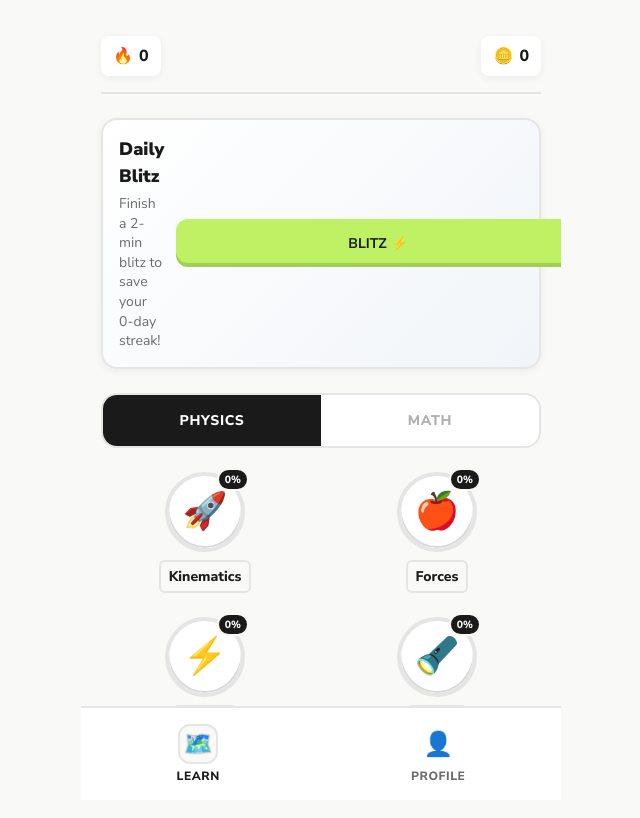
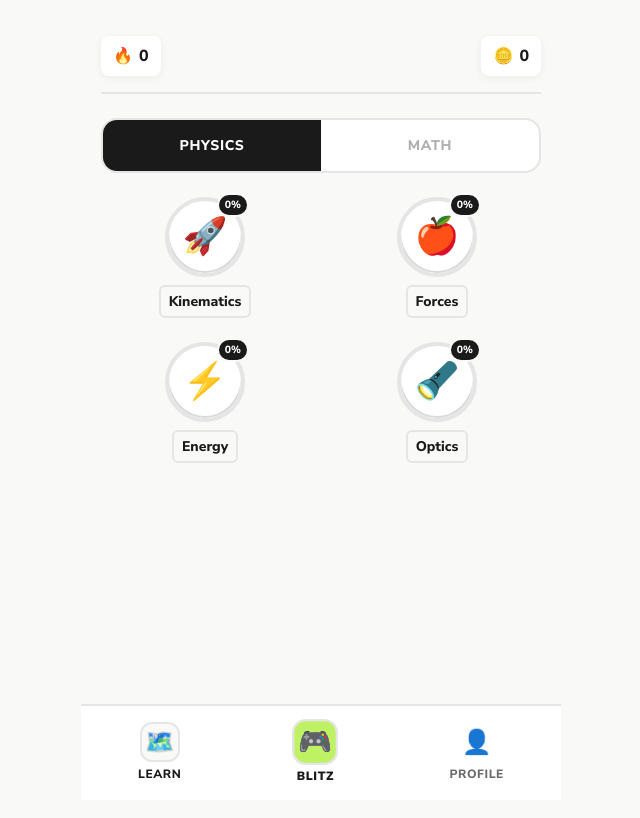
Before and after one commit to Ishrathsm/glance-pwa, a website built with Vite: page index.html in a window 1280 px wide. Shown: the whole page, without its empty margins (319-959 px from the left). Built offline with nearby package versions, Linux system fonts and the light colour scheme; no server answers.

Commit message:
feat(nav): embed quick-blitz trigger directly into primary bottom navigation

```diff
--- a/css/styles.css
+++ b/css/styles.css
@@ -978,39 +978,6 @@ body {
   color: var(--ink);
 }
 
-/* --- Daily Goal Widget --- */
-.daily-blitz-widget {
-  display: flex;
-  justify-content: space-between;
-  align-items: center;
-  background: linear-gradient(135deg, var(--bg-card), #f1f5f9);
-  border: 2px solid var(--border);
-  border-radius: var(--radius-lg);
-  padding: 16px;
-  margin: 0 0 24px 0;
-  box-shadow: var(--shadow-card);
-}
-
-.blitz-info h3 {
-  font-weight: 900;
-  margin: 0 0 4px 0;
-  font-size: 1.125rem;
-}
-
-.blitz-info p {
-  margin: 0;
-  font-size: 0.875rem;
-  color: var(--ink-light);
-  line-height: 1.4;
-}
-
-.btn-blitz-start {
-  padding: 12px 16px;
-  font-size: 0.875rem;
-  flex-shrink: 0;
-  margin-left: 12px;
-}
-
 /* --- Hubs System --- */
 .hub-tabs {
   display: flex;
--- a/index.html
+++ b/index.html
@@ -57,14 +57,6 @@
         <div class="coin-badge">
           <span>🪙</span> <span id="home-coins">0</span>
         </div>
-      </div>
-
-      <div class="daily-blitz-widget" id="daily-blitz-widget">
-        <div class="blitz-info">
-          <h3>Daily Blitz</h3>
-          <p>Finish a 2-min blitz to save your <span id="blitz-streak-value">0</span>-day streak!</p>
-        </div>
-        <button class="btn btn-primary btn-blitz-start" id="btn-daily-blitz">BLITZ ⚡</button>
       </div>
 
       <div class="hub-tabs">
@@ -342,6 +334,11 @@
         <span class="nav-icon">🗺️</span>
         <span class="nav-label">Learn</span>
       </button>
+      <button class="nav-item nav-item-blitz" id="nav-btn-blitz">
+        <span class="nav-icon"
+          style="background: var(--accent); color: var(--ink); border: 2px solid var(--border); transform: scale(1.15); box-shadow: var(--shadow-sm); border-radius: 12px; margin-bottom: 2px;">🎮</span>
+        <span class="nav-label" style="font-weight: 900; color: var(--ink);">Blitz</span>
+      </button>
       <button class="nav-item" data-target="screen-profile" id="nav-btn-profile">
         <span class="nav-icon">👤</span>
         <span class="nav-label">Profile</span>
--- a/js/app.js
+++ b/js/app.js
@@ -604,12 +604,21 @@ async function init() {
     // Bottom Nav Listeners
     document.querySelectorAll('.nav-item').forEach(btn => {
         btn.addEventListener('click', () => {
+            if (btn.id === 'nav-btn-blitz') {
+                hapticTap();
+                // Randomly trigger a Sprint until Stage 3 Blitz is built
+                handleStartSprint('Kinematics');
+                return;
+            }
+
+            if (btn.dataset.target) {
                 switchTab(btn.dataset.target);
                 if (btn.dataset.target === 'screen-home') {
                     updateHomeScreen();
                     renderHubs();
                 } else if (btn.dataset.target === 'screen-profile') {
                     updateHomeScreen(); // also updates profile data
+                }
             }
         });
     });
```
Lines whose indentation alone changed are shown as unchanged.
